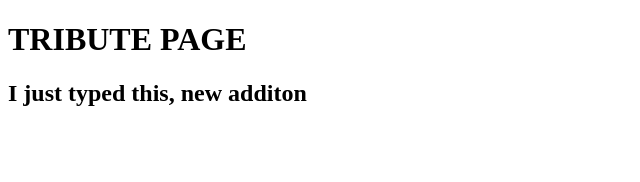
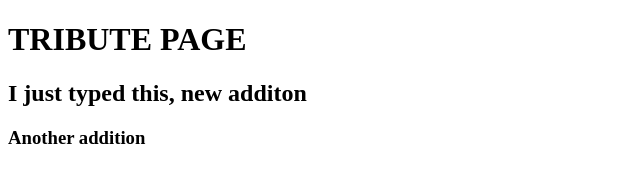
Before and after one commit to Rachelwebdev/Jonathan-Rachel-metaverse, a plain HTML site: page index.html in a window 1280 px wide. Shown: the whole page, without its empty margins (0-640 px from the left). Drawn offline with Linux system fonts and the light colour scheme.

Commit message:
addition

```diff
--- a/index.html
+++ b/index.html
@@ -10,6 +10,7 @@
     <main id="main">
       <h1 id="title">TRIBUTE PAGE</h1>
       <h2>I just typed this, new additon</h2>
+      <h3>Another addition</h3>
     </main>
   </body>
 </html>
```
